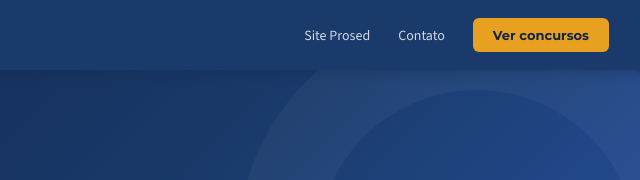
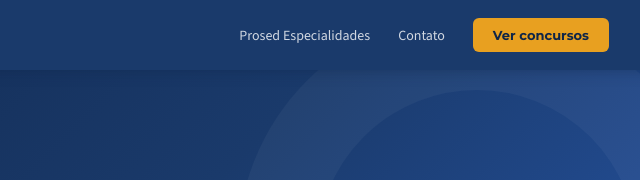
Before and after one commit to gabcorona/prosed-sistema, a website: page public/prosed-index.html in a window 1280 px wide. Shown: the top 180 px of the page, 623-1263 px from the left. Drawn offline with nearby package versions, Linux system fonts and the light colour scheme; no server answers.

Commit message:
Update prosed-index.html

```diff
--- a/public/prosed-index.html
+++ b/public/prosed-index.html
@@ -473,7 +473,7 @@
 
   </a>
   <nav>
-    <a href="https://www.prosed.com.br/especialidades" target="_blank">Site Prosed</a>
+    <a href="https://www.prosed.com.br/especialidades" target="_blank">Prosed Especialidades</a>
     <a href="https://wa.me/+5527995115527" target="_blank">Contato</a>
     <a href="#concursos" class="btn-header">Ver concursos</a>
   </nav>
```
